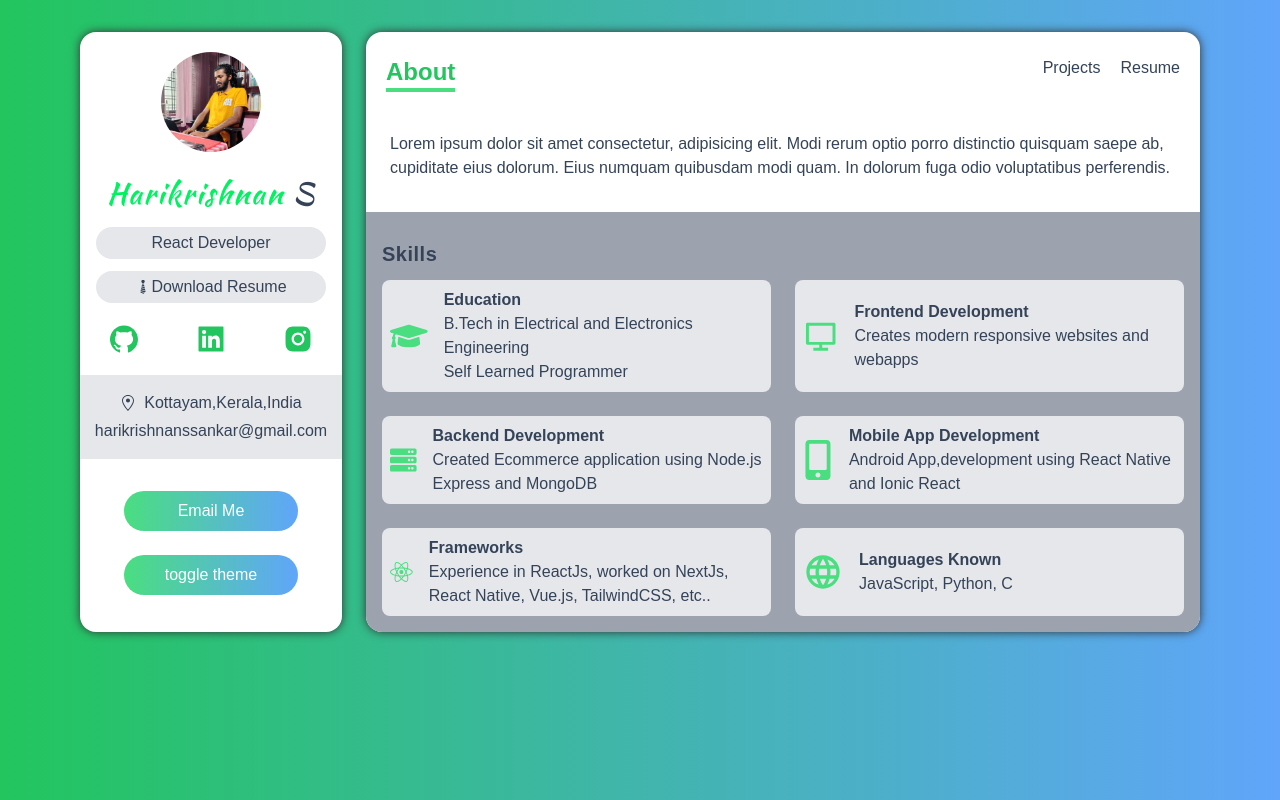
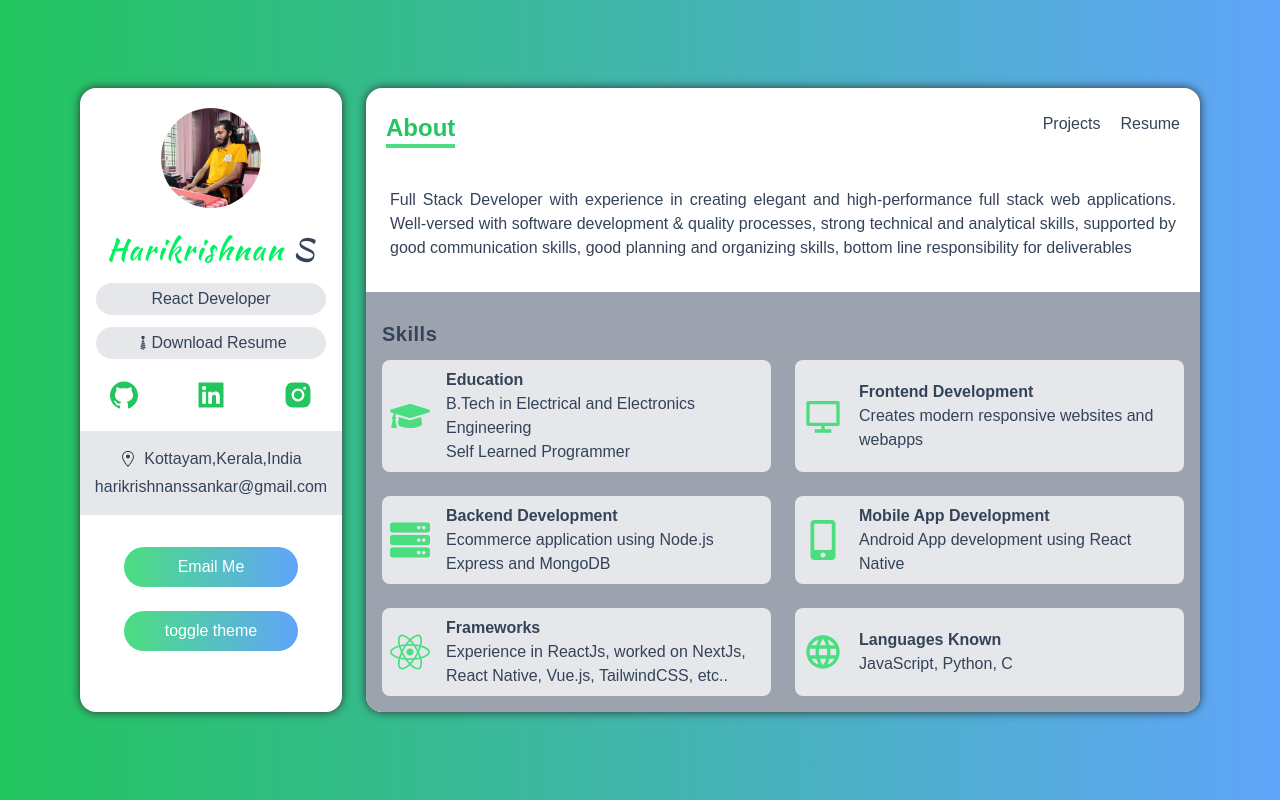
Before and after one commit to harikrishnanssankar/portfolio, a Next.js app: page / in a window 1280 px wide. Built offline with nearby package versions, Linux system fonts and the light colour scheme.

Commit message:
data updated and style fix

```diff
--- a/components/ServiceCard.tsx
+++ b/components/ServiceCard.tsx
@@ -11,7 +11,9 @@ const ServiceCard: FunctionComponent<{ service: IService }> = ({
     }
   return (
     <div className="p-2 flex items-center space-x-4" >
+      <div className="flex items-center justify-center w-10" >
       <Icon className="w-10 h-10 text-green-400" />
+      </div>
       <div>
         <h4 className="font-bold" >{title}</h4>
         <p dangerouslySetInnerHTML={createMarkup()} />
--- a/components/Sidebar.tsx
+++ b/components/Sidebar.tsx
@@ -36,10 +36,10 @@ const Sidebar = () => {
         <GiTie /> Download Resume
       </p>
       <div className="flex flex-row items-center justify-around w-9/12 mx-auto my-5 text-green-500 md:w-full">
-        <a href="">
+        <a href="https://github.com/harikrishnanssankar" target="_blank" rel="noreferrer" >
           <AiFillGithub className={iconClass} />
         </a>
-        <a href="">
+        <a href="https://linkedin.com/in/harikrishnanssankar" target="_blank" rel="noreferrer" >
           <AiFillLinkedin className={iconClass} />
         </a>
         <a href="">
--- a/components/data.ts
+++ b/components/data.ts
@@ -8,6 +8,8 @@ import {
 import { MdLanguage } from "react-icons/md";
 import { BsCircleFill } from "react-icons/bs";
 import { IProject, IService, ISkill } from "./type";
+
+export const aboutContent:string = "Full Stack Developer with experience in creating elegant and high-performance full stack web applications. Well-versed with software development & quality processes, strong technical and analytical skills, supported by good communication skills, good planning and organizing skills, bottom line responsibility for deliverables";
 
 export const services: IService[] = [
   {
@@ -23,12 +25,12 @@ export const services: IService[] = [
   },
   {
     title: "Backend Development",
-    about: "Created Ecommerce application using Node.js Express and MongoDB",
+    about: "Ecommerce application using Node.js Express and MongoDB",
     Icon: FaServer,
   },
   {
     title: "Mobile App Development",
-    about: "Android App,development using React Native and Ionic React",
+    about: "Android App development using React Native",
     Icon: FaMobileAlt,
   },
   {
@@ -47,17 +49,17 @@ export const services: IService[] = [
 export const languages: ISkill[] = [
   {
     name: "ReactJs",
-    level: "90%",
+    level: "92%",
+    Icon: BsCircleFill,
+  },
+  {
+    name: "JavaScript",
+    level: "80%",
     Icon: BsCircleFill,
   },
   {
     name: "NextJs",
     level: "70%",
-    Icon: BsCircleFill,
-  },
-  {
-    name: "JavaScript",
-    level: "60%",
     Icon: BsCircleFill,
   },
   {
--- a/pages/_app.tsx
+++ b/pages/_app.tsx
@@ -1,5 +1,6 @@
 import { AnimatePresence } from "framer-motion";
 import { ThemeProvider } from "next-themes";
+import { useEffect } from "react";
 import Navbar from "../components/Navbar";
 import Sidebar from "../components/Sidebar";
 import "../styles/globals.css";
--- a/pages/index.tsx
+++ b/pages/index.tsx
@@ -1,16 +1,13 @@
 import { motion } from "framer-motion";
 import { fadeInUp, routeAnimation, stagger } from "../components/animations";
-import { services } from "../components/data";
+import { aboutContent, services } from "../components/data";
 import ServiceCard from "../components/ServiceCard";
 
 const Index = () => {
   return (
     <motion.div variants={routeAnimation} initial="initial" animate="animate" exit="exit" className="flex flex-col px-6 pt-1 justify-center align-center flex-grow ">
-      <h5 className="my-3 font-medium">
-        Lorem ipsum dolor sit amet consectetur, adipisicing elit. Modi rerum
-        optio porro distinctio quisquam saepe ab, cupiditate eius dolorum. Eius
-        numquam quibusdam modi quam. In dolorum fuga odio voluptatibus
-        perferendis.
+      <h5 className="my-3 font-medium text-justify">
+        {aboutContent}
       </h5>
       <div className="p-4 mt-5 bg-gray-400 dark:bg-dark-100 flex-grow " style={{marginLeft: "-1.5rem", marginRight: "-1.5rem"}} >
         <h6 className="my-3 text-xl font-bold tracking-wide" >Skills</h6>
--- a/styles/globals.css
+++ b/styles/globals.css
@@ -22,6 +22,10 @@ body{
   background-color: rgba(255, 255, 255, 0);
   font-family: sans-serif;
   color: #354358;
+  min-height: 100vh;
+  display: flex;
+  align-items: center;
+  justify-content: center;
 }
 
 ::-webkit-scrollbar-thumb{
```
